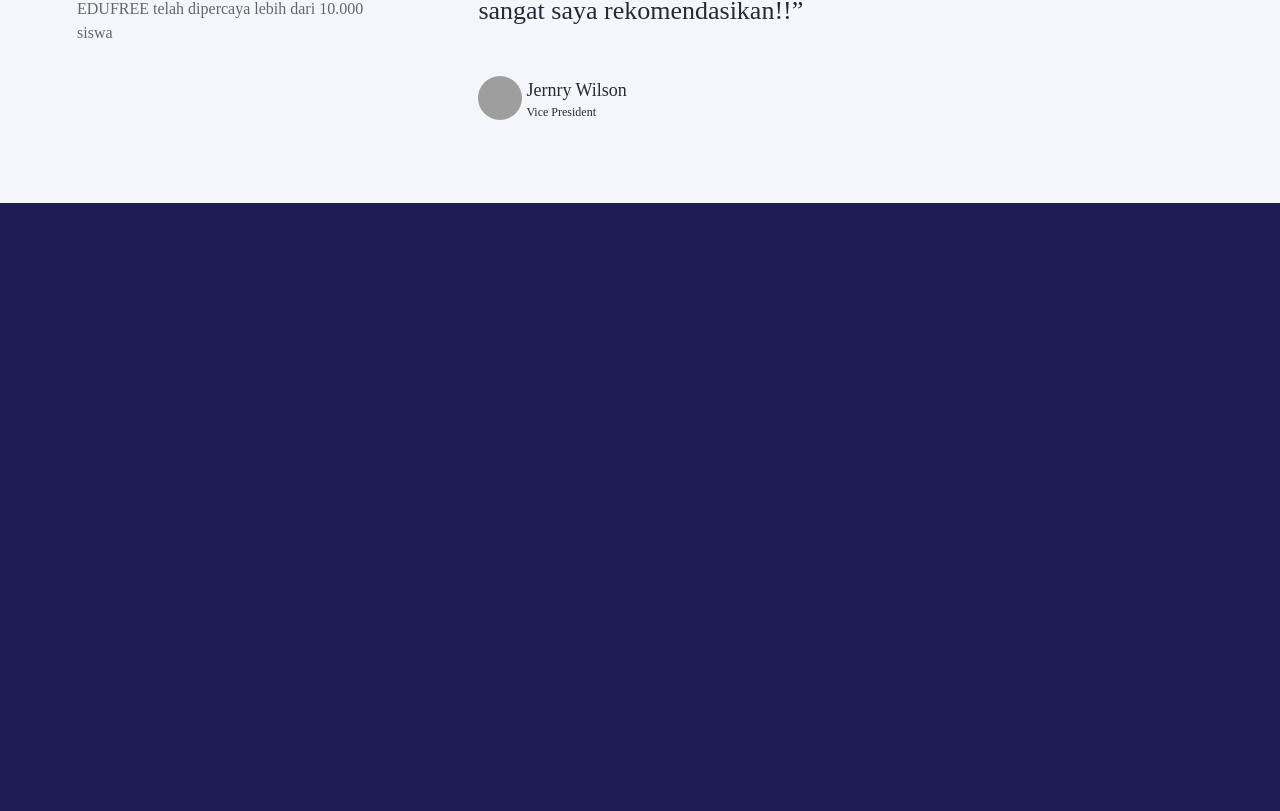
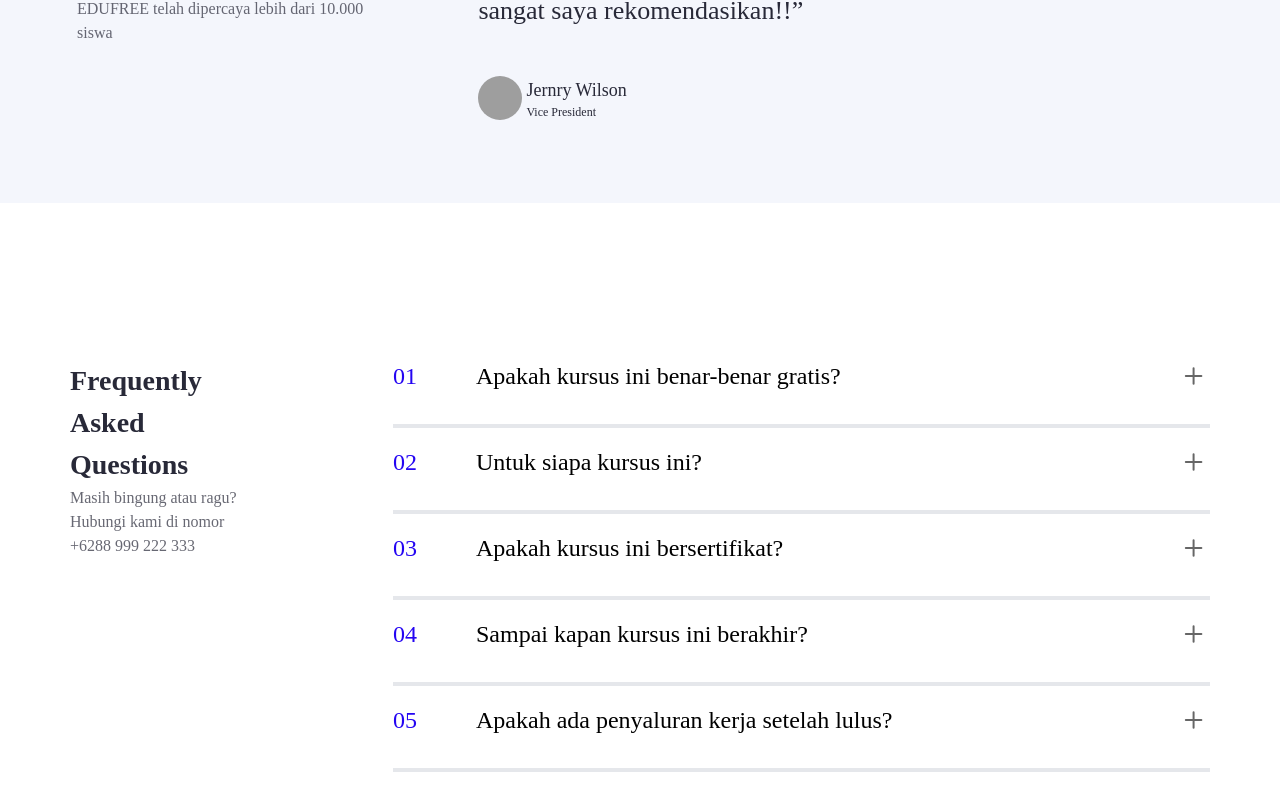
Before and after one commit to rizkisepriadi/EDUFREE, a React (Vite) app in the folder frontend/: page / in a window 1280 px wide. Shown: the part 3283-4094 px from the top of the page. Before the commit the page ends 3486 px from the top, so only its background shows below. Built offline with nearby package versions, Linux system fonts and the light colour scheme; grey boxes are pictures that could not be loaded.

Commit message:
chore: Add FAQ component to homepage

```diff
--- /dev/null
+++ b/frontend/src/components/FAQ.jsx
@@ -0,0 +1,90 @@
+import Open from "../assets/openIcon.svg";
+import Close from "../assets/closeIcon.svg";
+import { useState } from "react";
+
+export default function FAQ() {
+  const [openIndex, setOpenIndex] = useState(null);
+
+  // Ubah data menjadi array
+  const data = [
+    {
+      pertanyaan: "Apakah kursus ini benar-benar gratis?",
+      jawaban:
+        "Kursus yang disediakan bisa diakses gratis untuk menunjang kebutuhan dalam bidang kependidikan.",
+    },
+    {
+      pertanyaan: "Untuk siapa kursus ini?",
+      jawaban:
+        "Kursus yang disediakan bisa diakses gratis untuk menunjang kebutuhan dalam bidang kependidikan.",
+    },
+    {
+      pertanyaan: "Apakah kursus ini bersertifikat?",
+      jawaban:
+        "Kursus yang disediakan bisa diakses gratis untuk menunjang kebutuhan dalam bidang kependidikan.",
+    },
+    {
+      pertanyaan: "Sampai kapan kursus ini berakhir?",
+      jawaban:
+        "Kursus yang disediakan bisa diakses gratis untuk menunjang kebutuhan dalam bidang kependidikan.",
+    },
+    {
+      pertanyaan: "Apakah ada penyaluran kerja setelah lulus?",
+      jawaban:
+        "Kursus yang disediakan bisa diakses gratis untuk menunjang kebutuhan dalam bidang kependidikan.",
+    },
+    // Tambahkan pertanyaan lainnya sesuai kebutuhan
+  ];
+
+  const toggleOpen = (index) => {
+    setOpenIndex((prevIndex) => (prevIndex === index ? null : index));
+  };
+
+  return (
+    <div className="flex bg-white text-secondary px-[70px] pt-[157px] pb-[150px] gap-[136px]">
+      <div className="w-[328px]">
+        <h1 className="text-[28px] font-semibold">
+          Frequently Asked Questions
+        </h1>
+        <p className="text-base opacity-70">
+          Masih bingung atau ragu? Hubungi kami di nomor +6288 999 222 333
+        </p>
+      </div>
+      <div>
+        <div className="flex flex-col gap-[18px] w-[817px]">
+          {data.map((item, index) => (
+            <div className="w-full" key={index}>
+              <div className="flex gap-[59px]">
+                <p className="text-[#2405F2] text-center text-2xl font-medium">
+                  {`0${index + 1}`}
+                </p>
+                <div className="flex w-full justify-between">
+                  <h1 className="text-2xl font-medium text-black pr-[239px]">
+                    {item.pertanyaan}
+                  </h1>
+                  <button
+                    className="active:animate-spin"
+                    onClick={() => toggleOpen(index)}
+                  >
+                    {openIndex === index ? (
+                      <img src={Close} alt="" />
+                    ) : (
+                      <img src={Open} alt="" />
+                    )}
+                  </button>
+                </div>
+              </div>
+              <p
+                className={`${
+                  openIndex === index ? "static" : "hidden"
+                } pl-[83px] text-[18px] w-[624px] pt-[18px]`}
+              >
+                {item.jawaban}
+              </p>
+              <p className="border-solid border-2 bg-[#ECECF1] mt-8"></p>
+            </div>
+          ))}
+        </div>
+      </div>
+    </div>
+  );
+}
--- a/frontend/src/pages/Homepage.jsx
+++ b/frontend/src/pages/Homepage.jsx
@@ -3,6 +3,7 @@ import Ilustration from "../assets/illustration.svg";
 import Benefit from "../components/Benefit";
 import About from "../assets/about.svg";
 import CoursesRecomendation from "../components/CoursesRecomendation";
+import FAQ from "../components/FAQ";
 
 export default function Homepage() {
   return (
@@ -182,6 +183,7 @@ export default function Homepage() {
           </div>
         </div>
       </div>
+      <FAQ />
     </div>
   );
 }
```
